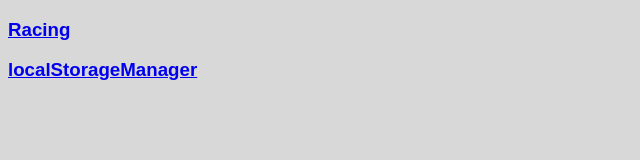
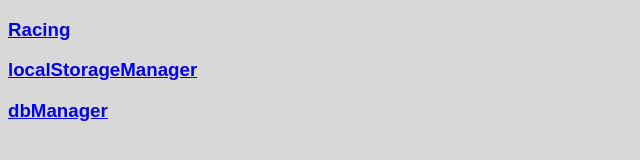
Before and after one commit to Schmell/BlwMe, a website: page www/index.html in a window 1280 px wide. Shown: the whole page, without its empty margins (0-640 px from the left). Drawn offline with Linux system fonts and the light colour scheme.

Commit message:
update index

```diff
--- a/www/index.html
+++ b/www/index.html
@@ -15,5 +15,6 @@
 <body>
     <h3> <a href="racing.html">Racing</a></h3>
     <h3> <a href="localStorage.html">localStorageManager</a></h3>
+    <h3> <a href="dbManger.html">dbManager</a></h3>
 </body>
 </html>
```
